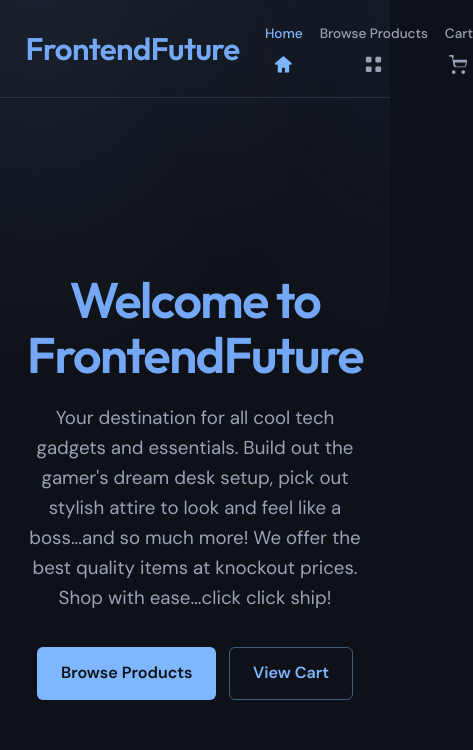
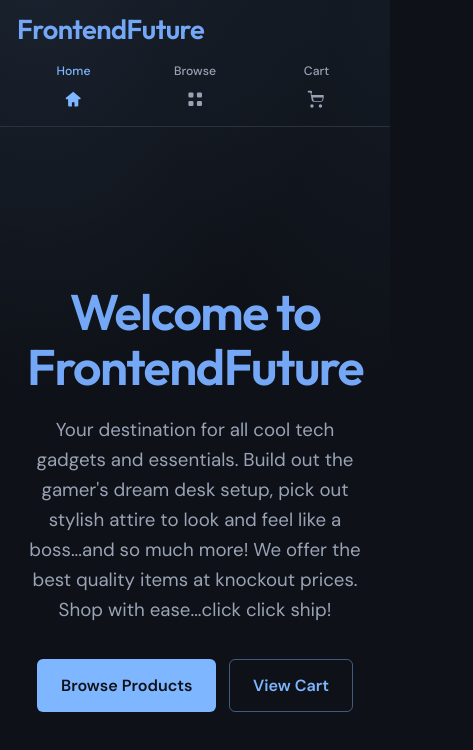
Before and after one commit to mattberget-blip/shopping-cart, a React (Vite) app: page / in a window 390 px wide. Shown: the top 750 px of the page, 473 px wide, since content can reach past the window. Built offline with nearby package versions, Linux system fonts and the light colour scheme.

Commit message:
add mobile view update

```diff
--- a/src/components/Navbar.css
+++ b/src/components/Navbar.css
@@ -81,15 +81,48 @@
 }
 
 @media (max-width: 640px) {
+  .navbar {
+    margin-bottom: 1.5rem;
+  }
+
+  .navbar__inner {
+    flex-direction: column;
+    align-items: stretch;
+    gap: 0.85rem;
+    padding: 0.85rem 1rem 1rem;
+  }
+
   .navbar__brand {
-    font-size: clamp(1.5rem, 8vw, 2.5rem);
+    font-size: clamp(1.4rem, 7vw, 1.85rem);
+    margin-right: 0;
+    line-height: 1.1;
   }
 
   .navbar__links {
-    gap: 1rem;
+    width: 100%;
+    justify-content: space-between;
+    gap: 0.5rem;
+    margin-left: 0;
   }
 
   .navbar__link {
-    font-size: 0.8rem;
+    flex: 1;
+    font-size: 0.72rem;
+    gap: 0.25rem;
+  }
+
+  .navbar__link-extra {
+    display: none;
+  }
+
+  .navbar__icon {
+    width: 1.2rem;
+    height: 1.2rem;
+  }
+
+  .navbar__cart-count {
+    min-width: 1.15rem;
+    height: 1.15rem;
+    font-size: 0.68rem;
   }
 }
--- a/src/components/Navbar.tsx
+++ b/src/components/Navbar.tsx
@@ -51,7 +51,9 @@ export function Navbar() {
             <HomeIcon />
           </NavLink>
           <NavLink to="/browse" className="navbar__link">
-            <span className="navbar__link-label">Browse Products</span>
+            <span className="navbar__link-label">
+              Browse<span className="navbar__link-extra"> Products</span>
+            </span>
             <BrowseIcon />
           </NavLink>
           <NavLink to="/cart" className="navbar__link navbar__cart-link">
--- a/src/pages/CartPage.css
+++ b/src/pages/CartPage.css
@@ -231,7 +231,87 @@
 }
 
 @media (max-width: 560px) {
+  .cart {
+    padding-bottom: 2rem;
+  }
+
+  .cart__header {
+    margin-bottom: 1.25rem;
+  }
+
+  .cart__item {
+    display: grid;
+    grid-template-columns: 3.5rem 1fr;
+    grid-template-areas:
+      'image info'
+      'image price';
+    align-items: start;
+    gap: 0.65rem 0.85rem;
+    padding: 1rem 0;
+  }
+
+  .cart__item-image {
+    grid-area: image;
+    width: 3.5rem;
+    height: 3.5rem;
+  }
+
+  .cart__item-info {
+    grid-area: info;
+    gap: 0.4rem;
+  }
+
+  .cart__item-name {
+    font-size: 0.95rem;
+    line-height: 1.3;
+  }
+
+  .cart__item-unit {
+    font-size: 0.8rem;
+  }
+
+  .cart__qty {
+    gap: 0.5rem;
+  }
+
+  .cart__qty-btn {
+    width: 1.75rem;
+    height: 1.75rem;
+  }
+
+  .cart__item-price {
+    grid-area: price;
+    justify-self: start;
+    font-size: 0.95rem;
+  }
+
+  .cart__footer-actions {
+    flex-direction: column;
+  }
+
+  .cart__footer-actions .btn {
+    width: 100%;
+  }
+
+  .checkout {
+    margin-top: 1.75rem;
+    padding-top: 1.5rem;
+    gap: 1.15rem;
+  }
+
+  .checkout__section {
+    padding: 1rem;
+  }
+
   .checkout__row {
     grid-template-columns: 1fr;
   }
+
+  .checkout__actions {
+    flex-direction: column;
+  }
+
+  .checkout__actions .btn {
+    width: 100%;
+  }
 }
```
Also changed, not shown: vercel.json (added).
